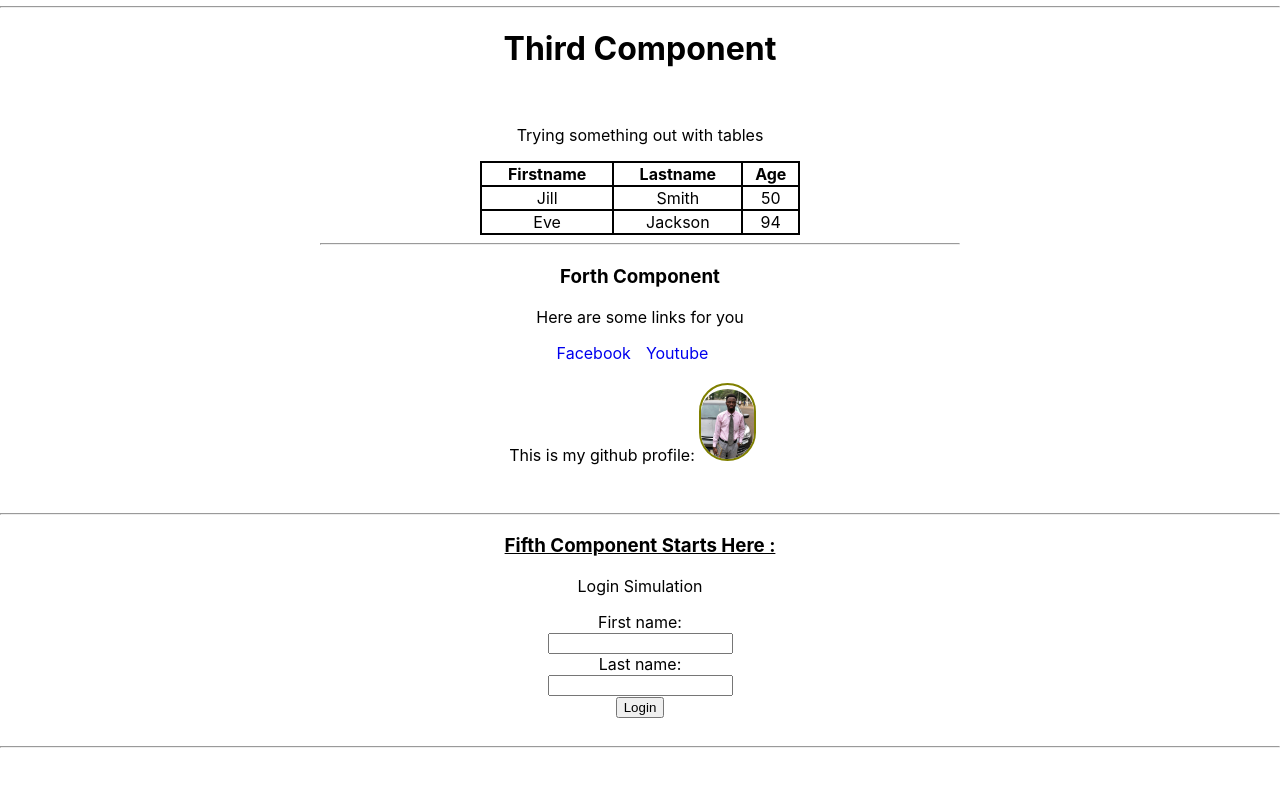
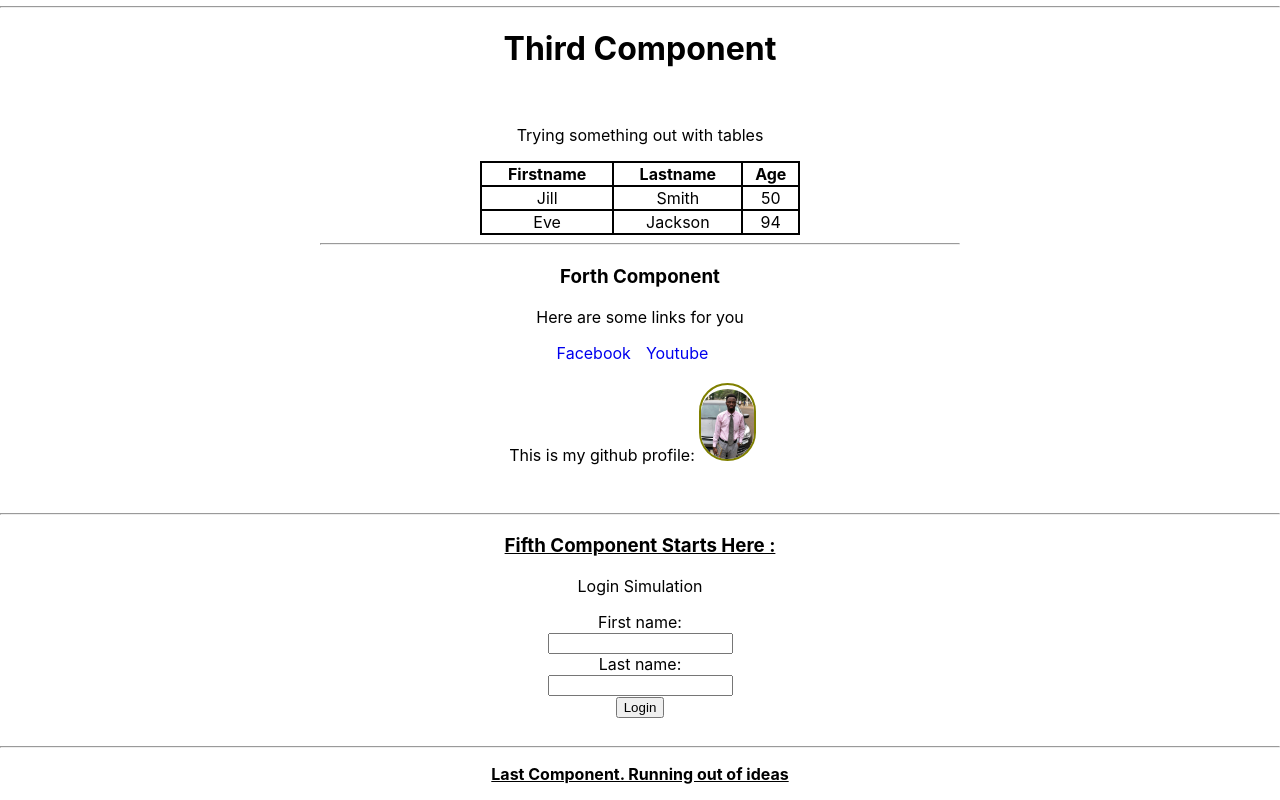
Before and after one commit to argorn-inc/assign1, a React (Create React App) app in the folder components/: page / in a window 1280 px wide. Shown: the part 516-1316 px from the top of the page. Before the commit the page ends 1272 px from the top, so only its background shows below. Built offline with nearby package versions, Linux system fonts and the light colour scheme.

Commit message:
component10

```diff
--- a/components/src/App.js
+++ b/components/src/App.js
@@ -10,6 +10,7 @@ import Sixth from './components/Component6';
 import Seventh from './components/Component7';
 import Eighth from './components/Component8';
 import Ninth from './components/Component9';
+import Tenth from './components/Component10.js';
 
 function App() {
   return (
@@ -23,6 +24,7 @@ function App() {
       <Third/>
       <Fourth/>
       <Fifth/>
+      <Tenth/>
     </div>
   );
 }
--- /dev/null
+++ b/components/src/components/Component10.js
@@ -0,0 +1,9 @@
+import React from 'react';
+import './components.css';
+
+function TenthComponent(){
+    return <p><b><u>Last Component. Running out of ideas</u></b></p>;
+
+}
+
+export default TenthComponent;
```
Also changed, not shown: components/src/components/components.css (line endings or trailing spaces).
